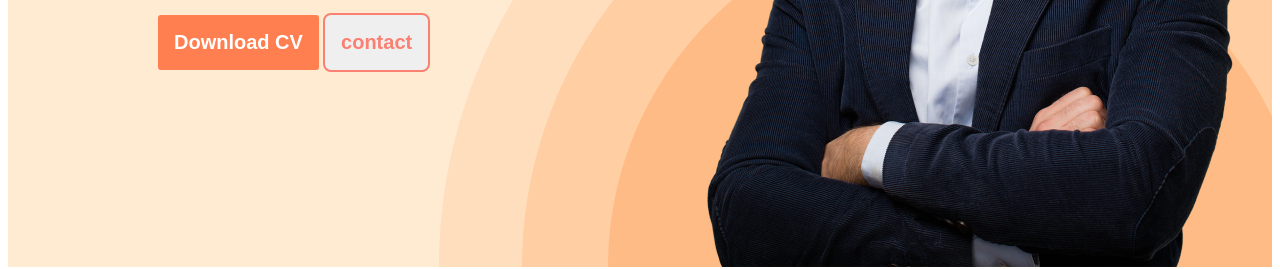
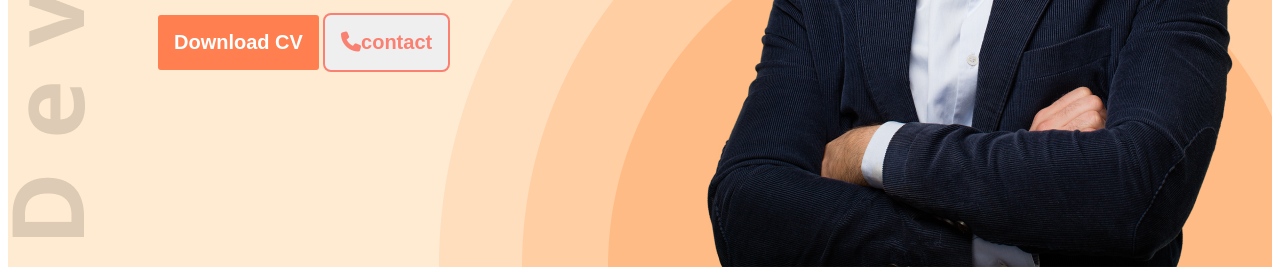
Before and after one commit to Sowravq/webdevoloper-project, a plain HTML site: page index.html in a window 1280 px wide. Shown: the part 534-803 px from the top of the page. Drawn offline with nearby package versions, Linux system fonts and the light colour scheme.

Commit message:
added icon

```diff
--- a/body/style.css
+++ b/body/style.css
@@ -3,9 +3,9 @@
  }
  header{
     background-color: rgba(255, 228, 196, 0.751);
-    background-image: url('../images/header_bg.png');
+    background-image: url('../images/header_bg.png'), url('../images/developer.png');
     background-repeat: no-repeat;
-    background-position: bottom right;
+    background-position: bottom right ,top left;
  }
  nav{
     display: flex;
--- a/index.html
+++ b/index.html
@@ -4,6 +4,7 @@
     <meta charset="UTF-8">
     <meta name="viewport" content="width=device-width, initial-scale=1.0">
     <title> web devoloper </title>
+    <script src="https://kit.fontawesome.com/021ec8b7db.js" crossorigin="anonymous"></script>
     <link rel="stylesheet" href="body/style.css">
     <link rel="preconnect" href="https://fonts.googleapis.com">
 <link rel="preconnect" href="https://fonts.gstatic.com" crossorigin>
@@ -24,7 +25,7 @@
      <h1 class="joy3">Mary Hardy</h1>
      <p class="joy4">Shot what able cold new see hold.Friendly as an betrayed formerly<br> he. Morning because as to society behaved moments. </p>
      <button class="btm-primary">Download CV</button>
-     <button class="btm-four">contact</button></div>
+     <button class="btm-four"><i class="fa-solid fa-phone"></i>contact</button></div>
      <img class="picture" src="images/hardy.png" alt="" srcset="">
      </div>
     </header>
@@ -128,10 +129,10 @@
                     to any of the 1500+ FontAwesome 5 free icons available. Aenean commodo ligula eget dolor.</p>
               </div>
             </div>
-            <section>
+
             <div class="button">
                 <button class="clr">Download CV</button>
-            </div></section>
+            </div>
 
         </section>
     </main>
```
